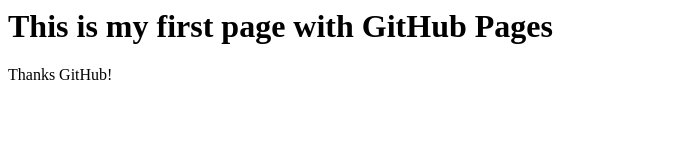
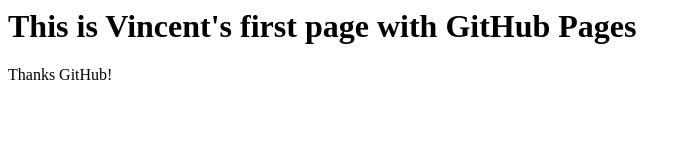
Before and after one commit to vincentmit/vincentrepo, a plain HTML site: page index.html in a window 1280 px wide. Shown: the whole page, without its empty margins (0-691 px from the left). Drawn offline with Linux system fonts and the light colour scheme.

Commit message:
Update index.html

```diff
--- a/index.html
+++ b/index.html
@@ -1,4 +1,4 @@
 <html>
-<h1> This is my first page with GitHub Pages </h1>
+<h1> This is Vincent's first page with GitHub Pages </h1>
 <p>Thanks GitHub!</p>
 </html>
```
